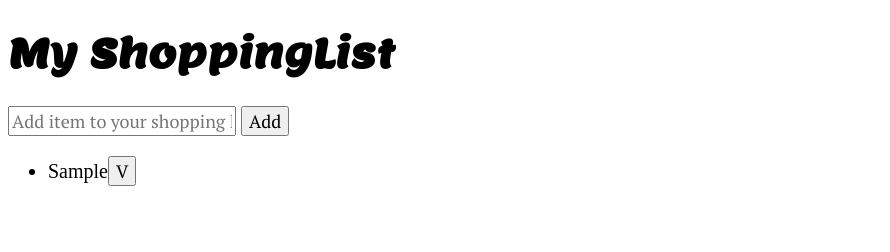
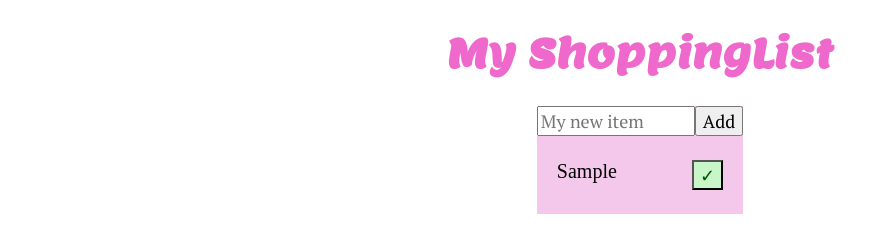
Before and after one commit to potpot89/ToDoList, a plain HTML site: page index.html in a window 1280 px wide. Both pictures are taken after typing "Sample" into the empty fields and a click on the button "Add". Shown: the whole page, without its empty margins (0-890 px from the left). Drawn offline with Linux system fonts and the light colour scheme; a web font is replaced by a local one.

Commit message:
added css

```diff
--- a/index.html
+++ b/index.html
@@ -9,7 +9,7 @@
     <meta name="copyright" content="HTML" />
     <title>Shopping list</title>
     <link rel="stylesheet" href="styles.css" />
-    <script src="sctipt2.js" defer></script>
+    <script src="script.js" defer></script>
     <style>
       @import url("https://fonts.googleapis.com/css2?family=DM+Serif+Display&family=Diphylleia&family=Lemon&family=PT+Serif&display=swap");
     </style>
@@ -19,15 +19,15 @@
       <h1>My ShoppingList</h1>
     </header>
     <main>
-      <input
-        id="newItemInput"
-        type="text"
-        placeholder="Add item to your shopping list"
-      />
-      <button id="addItemButton">Add</button>
-      <ul id="myList">
-        <!--create <li> items when pressing the Add button. The elements come with the button to mark them as completed-->
-      </ul>
+      <div id="flex-container">
+        <div id="input-container">
+          <input id="newItemInput" type="text" placeholder="My new item" />
+          <button id="addItemButton">Add</button>
+        </div>
+        <ul id="myList">
+          <!--create <li> items when pressing the Add button. The elements come with the button to mark them as completed-->
+        </ul>
+      </div>
     </main>
     <footer></footer>
   </body>
--- a/script.js
+++ b/script.js
@@ -1,56 +1,46 @@
-//create variables that select the HTML elements we need to use for interactivity
-
-const newItemInput = document.getElementById(`newItemInput`);
-const addItemButton = document.getElementById(`addItemButton`);
+//TODO: target elements in the HTML
+const userInput = document.getElementById(`newItemInput`);
+const addButton = document.getElementById(`addItemButton`);
 const myList = document.getElementById(`myList`);
 
-//add event listener to the button with a function to add the <li>
+//TODO: create a function that adds a list item each time the addItemButton is clicked
+function newItem() {
+  //assign the value user inputs in a constant;
+  const inputText = userInput.value;
+  //if the input is not blank, add the new <li> element
+  if (inputText.trim() !== "") {
+    const newListItem = document.createElement(`li`);
+    //set the content of the new element to the input text from user
+    newListItem.textContent = inputText;
+    //append item to the <ul>
+    myList.appendChild(newListItem);
+    //reset the value in the <input>, once the child element is added
+    userInput.value = "";
 
-//first create the function
-function addNewItem() {
-  const newItemText = newItemInput.value;
-
-  if (newItemText.trim() !== ``) {
-    const newListItem = document.createElement(`li`);
-
-    // Create a new <button> element for removing the list item
-    const removeButton = document.createElement("button");
-    removeButton.textContent = "V";
-    removeButton.addEventListener("click", function () {
-      myList.removeChild(newListItem); // Remove the associated <li> when the button is clicked
-    });
-
-    // Set the text of the new <li> to the input value
-    newListItem.textContent = newItemText;
-
-    // Append the remove button to the <li> element
+    //in the same way add a remove button next to the new <li>
+    const removeButton = document.createElement(`button`);
+    removeButton.textContent = `✓`;
     newListItem.appendChild(removeButton);
 
-    //append the new list item to the <ul>
-    myList.appendChild(newListItem);
+    //add interactivity to it so that on click it removes the <li> item
+    removeButton.addEventListener(`click`, function () {
+      myList.removeChild(newListItem);
+    });
+  }
 
-    //clear the input field after adding the item
-    newItemInput.value = ``;
-  } else {
-    alert(`Please enter a value!`);
+  // alert user if input is blank
+  else {
+    alert(`Error! Please write something`);
   }
 }
 
-//then the addEventListener on click
+//TODO: addEvenentListener to the addButton to run the function on click
+addButton.addEventListener(`click`, newItem);
 
-addItemButton.addEventListener(`click`, addNewItem);
+//add a feature to run the same function also in case the user presses Enter on the keypad, in input field
 
-//and we can also add an event listener to the input field so that it works also if we press the enter keypress
-
-newItemInput.addEventListener(`keypress`, function (event) {
-  //check if the pressed key is enter (key code 13)
+userInput.addEventListener(`keydown`, function (event) {
   if (event.key === `Enter`) {
-    addNewItem();
+    newItem();
   }
 });
-
-// on click create the <li> element in HTML
-// for each <li> add a button to mark it as done
-//after marking as done, remove it from the list
-
-//or use a class toDoList that adds text and then removes it
--- a/styles.css
+++ b/styles.css
@@ -1,6 +1,12 @@
+body {
+  margin: 0 auto;
+  text-align: center;
+}
+
 h1 {
   font-family: "Lemon", serif;
   font-size: 40px;
+  color: rgb(239, 104, 203);
 }
 
 main {
@@ -13,3 +19,31 @@ button {
   font-family: "PT Serif", serif;
   font-size: 18px;
 }
+#flex-container {
+  display: flex;
+  flex-direction: column;
+  display: inline-block;
+  background-color: rgb(243, 200, 235);
+}
+
+input {
+  width: 150px;
+}
+
+#input-container {
+  display: flex;
+}
+
+ul {
+  padding: 0;
+}
+li {
+  display: flex;
+  justify-content: space-between;
+  padding: 4px 20px;
+}
+
+li > button {
+  color: rgb(0, 82, 0);
+  background-color: rgb(201, 246, 200);
+}
```
